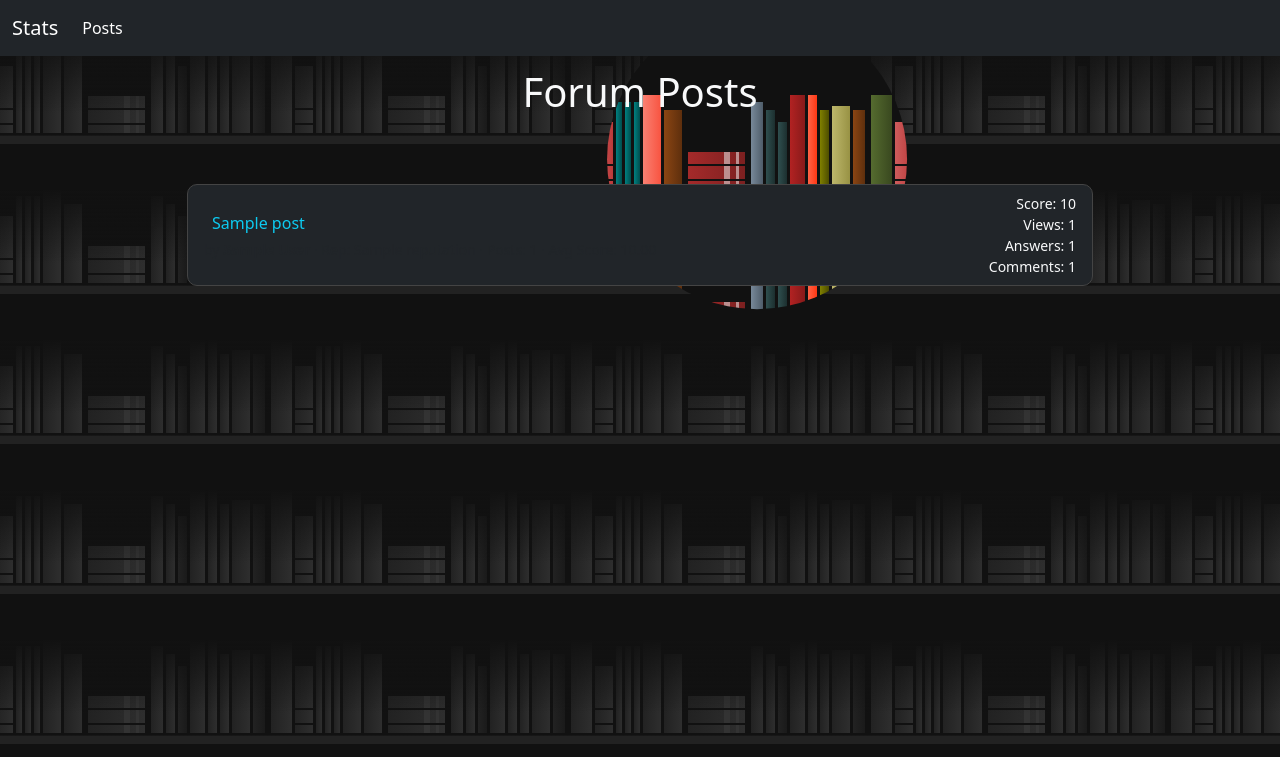
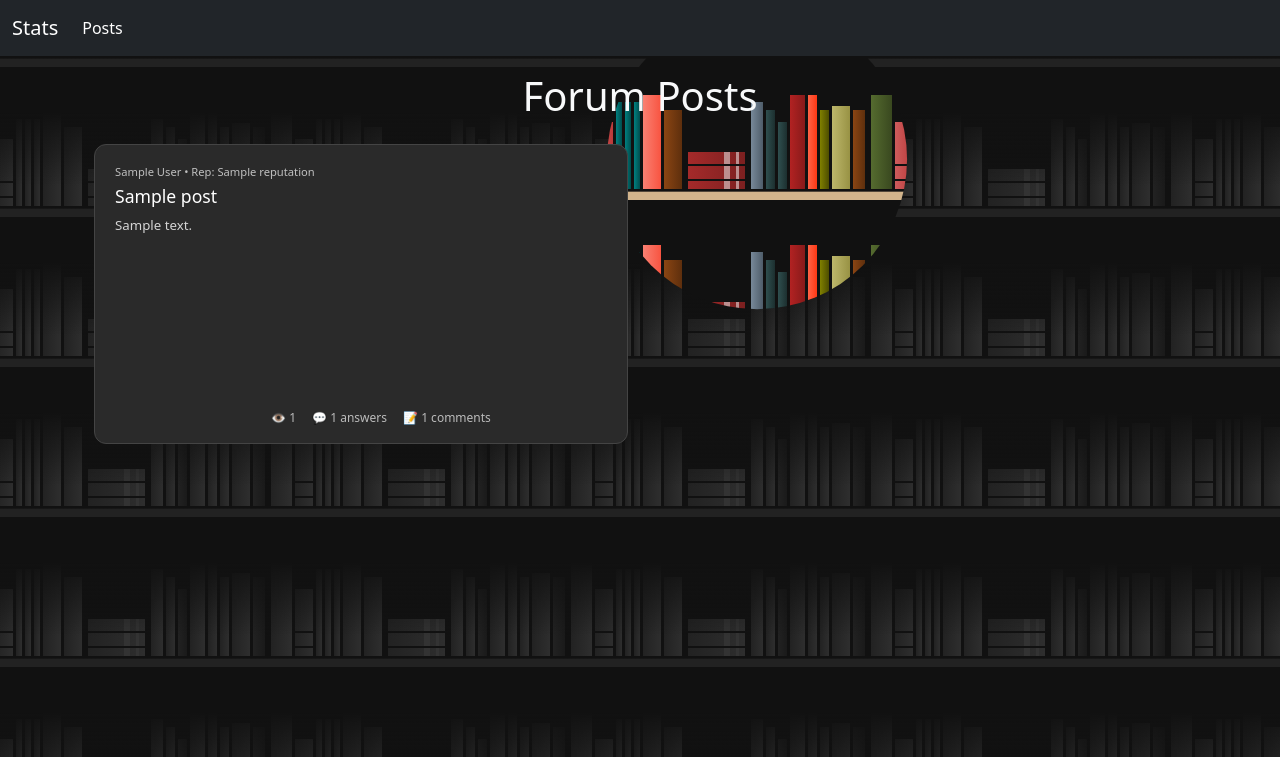
Before and after one commit to itu-itis23-baranr22/DataThieves, a Flask app: template templates/posts/posts_forum.html in a window 1280 px wide. Shown: the top 757 px of the page. Run offline with Flask 3, Linux system fonts and the light colour scheme; the template is opened without the code that fills it: most values are stand-ins (such as "Sample title", 1, 10 or a date in 2020).

Commit message:
Redesign forum posts page with card layout

```diff
--- a/templates/posts/posts_forum.html
+++ b/templates/posts/posts_forum.html
@@ -1,58 +1,100 @@
 {% extends "base.html" %}
 
-{% block title %}Forum{% endblock %}
+{% block title %}Forum Posts{% endblock %}
 
 {% block body_class %}forum-body{% endblock %}
 
 {% block body %}
+
 <link rel="stylesheet" href="{{ url_for('static', filename='postsback.css') }}">
 
-<div class="container mt-4 forum-content">
+<style>
+/* --- CARD TASARIMI --- */
+.forum-card {
+    background-color: #2a2a2a !important;    /* açık ton koyu gri */
+    border: 1px solid #444;
+    border-radius: 12px;
+    padding: 20px;
+    color: #e6e6e6;
+    min-height: 300px;
+    position: relative;
+    transition: 0.2s ease;
+}
 
-  <div class="d-flex justify-content-center align-items-center flex-column" style="min-height: 20vh;">
-    <h1 class="text-light mb-4">Forum Posts</h1>
-  </div>
+.forum-card:hover {
+    background-color: #383838 !important;
+}
 
-  <div class="row justify-content-center">
-    <div class="col-lg-10">
+.forum-card h1 {
+    font-size: 1.1rem !important;
+    color: #ffffff;
+}
 
-      {% if posts %}
-        <ul class="list-group">
-          {% for p in posts %}
-            <li class="list-group-item bg-dark text-light mb-2"
-                style="border-radius: 10px; border: 1px solid #444;">
+.forum-card h2 {
+    font-size: 0.7rem !important;
+    color: #c0c0c0;
+}
 
-              <div class="d-flex justify-content-between align-items-center">
-                <div>
-                  <i class="fa {{ p.StatusIcon }} me-2"></i>
-                  <a href="{{ url_for('posts_bp.forum_post_detail', post_id=p.Id) }}" class="text-decoration-none text-info">
-                    {{ p.Title or 'No Title' }}
-                  </a>
-                  <div class="small text-muted mt-1">
-                    by <strong>{{ p.DisplayName or 'Unknown' }}</strong>
-                    · Rep: {{ p.Reputation or 0 }}
-                    · Posts: {{ p.PostCount or 0 }}
-                    · Avg Score: {{ '%.2f'|format(p.AvgScore or 0) }}
-                  </div>
+.forum-card p {
+    font-size: 0.83rem !important;
+    color: #d4d4d4;
+}
+
+.forum-stats {
+    font-size: 0.75rem;
+    color: #bbb;
+}
+
+/* Kartlar arasında boşluk */
+.post-row {
+    margin-bottom: 25px;
+}
+
+</style>
+
+
+<div class="container py-5">
+    <h1 class="text-light mb-4 text-center">Forum Posts</h1>
+
+    <div class="row">
+
+        {% for p in posts %}
+            {% if p.Title %}  {# Title boş olmayanlar #}
+
+            <div class="col-md-6 col-lg-6 post-row">
+                <div class="forum-card">
+
+                    <h2>
+                        {{ p.DisplayName or 'Unknown' }} • Rep: {{ p.Reputation or 0 }}
+                    </h2>
+
+                    <h1>{{ p.Title }}</h1>
+
+                    <p>
+                        {% if p.Body %}
+                            {% if p.Body|length > 150 %}
+                                {{ p.Body[:150] }}...
+                            {% else %}
+                                {{ p.Body }}
+                            {% endif %}
+                        {% else %}
+                            No description available.
+                        {% endif %}
+                    </p>
+
+                    <div class="d-flex justify-content-center gap-3 position-absolute bottom-0 mb-3 w-100 forum-stats">
+                        <span>👁️ {{ p.ViewCount }}</span>
+                        <span>💬 {{ p.AnswerCount }} answers</span>
+                        <span>📝 {{ p.CommentCount }} comments</span>
+                    </div>
+
                 </div>
+            </div>
 
-                <div class="text-end small">
-                  <div>Score: {{ p.Score or 0 }}</div>
-                  <div>Views: {{ p.ViewCount or 0 }}</div>
-                  <div>Answers: {{ p.AnswerCount or 0 }}</div>
-                  <div>Comments: {{ p.CommentCount or 0 }}</div>
-                </div>
-              </div>
-
-            </li>
-          {% endfor %}
-        </ul>
-      {% else %}
-        <p class="text-light text-center">No posts found.</p>
-      {% endif %}
+            {% endif %}
+        {% endfor %}
 
     </div>
-  </div>
+</div>
 
-</div>
 {% endblock %}
```
